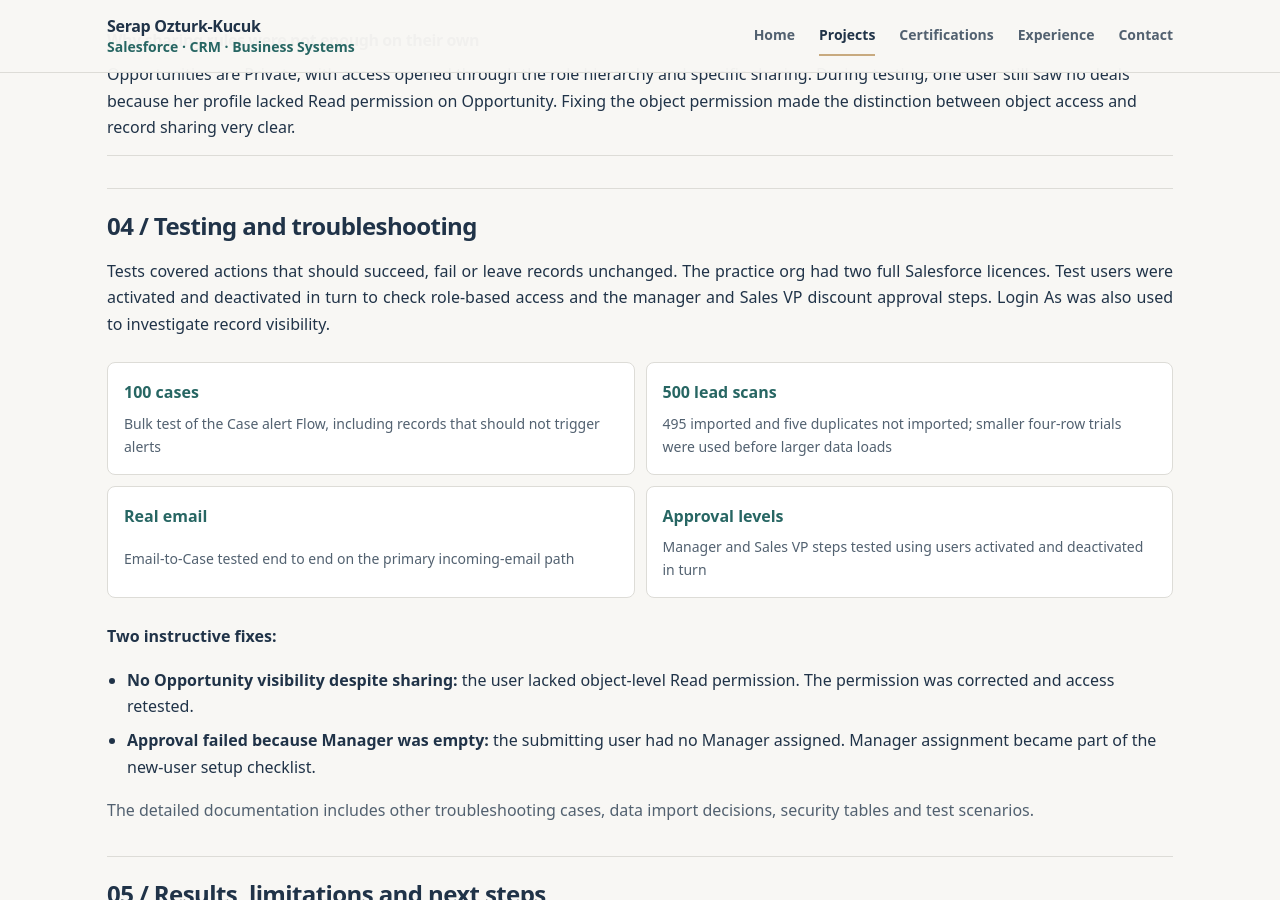
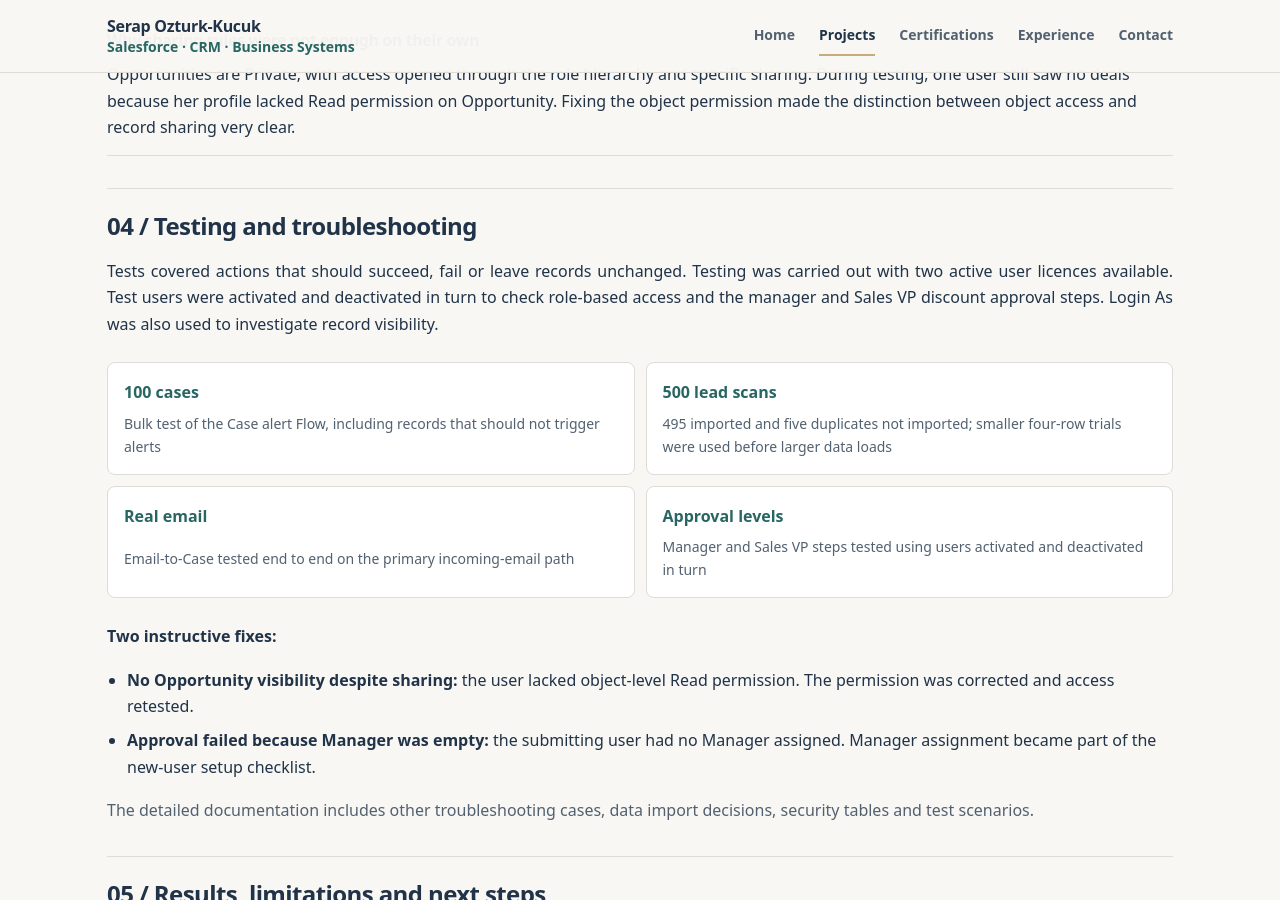
Before and after one commit to serapozturkkucuk/serapozturkkucuk.github.io, a Jekyll site: the page built from _projects/harbourline.md, in a window 1280 px wide and 900 px high, scrolled down 4114 px. Built offline with Jekyll 4.4.1, drawn with Linux system fonts in a browser that asks for light colours.

Commit message:
Clarify licence limits applied to testing environment without implying all orgs had two licences

```diff
--- a/_projects/harbourline.md
+++ b/_projects/harbourline.md
@@ -115,7 +115,7 @@ contents:
 
 <h2 id="testing">04 / Testing and troubleshooting</h2>
 
-<p>Tests covered actions that should succeed, fail or leave records unchanged. The practice org had two full Salesforce licences. Test users were activated and deactivated in turn to check role-based access and the manager and Sales VP discount approval steps. Login As was also used to investigate record visibility.</p>
+<p>Tests covered actions that should succeed, fail or leave records unchanged. Testing was carried out with two active user licences available. Test users were activated and deactivated in turn to check role-based access and the manager and Sales VP discount approval steps. Login As was also used to investigate record visibility.</p>
 
 <div class="test-grid">
   <div><strong>100 cases</strong><span>Bulk test of the Case alert Flow, including records that should not trigger alerts</span></div>
```
